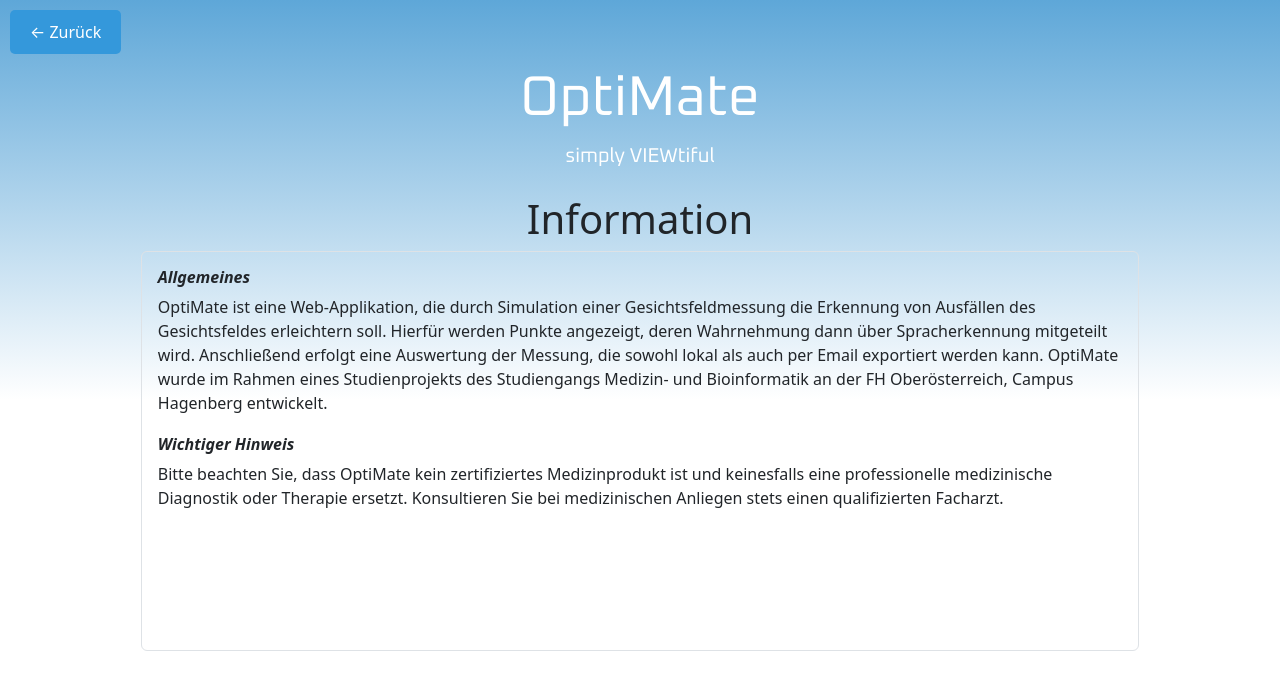
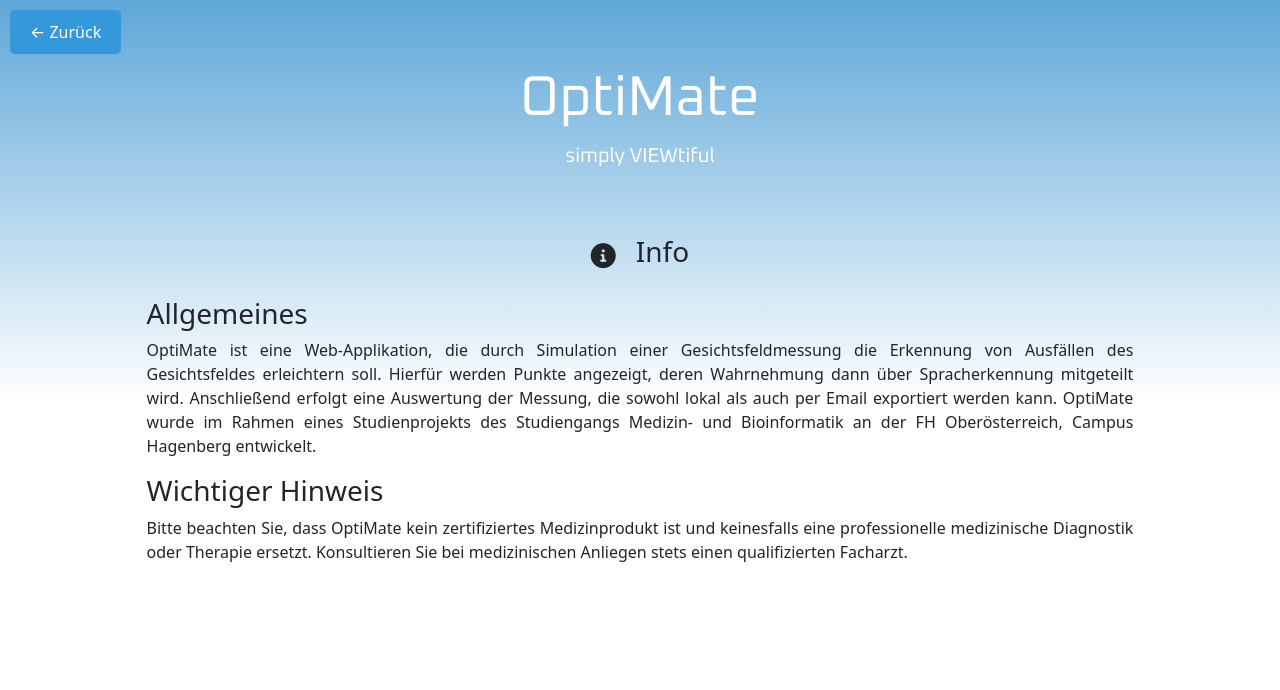
Before and after one commit to coldzeraa/MPR4PTG2, a React (Create React App) app in the folder frontend/: page /info in a window 1280 px wide. Shown: the top 690 px of the page. Built offline with nearby package versions, Linux system fonts and the light colour scheme.

Commit message:
added dynamic loading of info texts

```diff
--- /dev/null
+++ b/frontend/public/infotexts/info_optimate.md
@@ -0,0 +1,5 @@
+### Allgemeines
+OptiMate ist eine Web-Applikation, die durch Simulation einer Gesichtsfeldmessung die Erkennung von Ausfällen des Gesichtsfeldes erleichtern soll. Hierfür werden Punkte angezeigt, deren Wahrnehmung dann über Spracherkennung mitgeteilt wird. Anschließend erfolgt eine Auswertung der Messung, die sowohl lokal als auch per Email exportiert werden kann. OptiMate wurde im Rahmen eines Studienprojekts des Studiengangs Medizin- und Bioinformatik an der FH Oberösterreich, Campus Hagenberg entwickelt.
+
+### Wichtiger Hinweis
+Bitte beachten Sie, dass OptiMate kein zertifiziertes Medizinprodukt ist und keinesfalls eine professionelle medizinische Diagnostik oder Therapie ersetzt. Konsultieren Sie bei medizinischen Anliegen stets einen qualifizierten Facharzt.
--- a/frontend/src/App.css
+++ b/frontend/src/App.css
@@ -370,11 +370,6 @@ button.start-button {
     align-items: center;
 }
 
-.checkbox {
-    margin: 20px;
-    margin-right: 5px;
-}
-
 
 
 @media (min-width: 576px) {
--- a/frontend/src/components/ExaminationInfo.js
+++ b/frontend/src/components/ExaminationInfo.js
@@ -1,9 +1,11 @@
-import React, { useState, useEffect } from "react";
+
+import React, {useState, useEffect} from "react";
 import Sidebar from "./Sidebar";
 import LogoTop from "./LogoTop";
-import { IconMap } from "../data/IconMap";
+import {IconMap} from "../data/IconMap";
 import "./../App.css";
 import { useNavigate } from "react-router-dom";
+import ReactMarkdown from "react-markdown";
 
 const ExaminationTitle = ({ icon, label }) => (
     <span className="title-item-content">
@@ -14,7 +16,8 @@ const ExaminationTitle = ({ icon, label }) => (
 
 function ExaminationInfo() {
     const [setIsSidebarExpanded] = useState(false);
-  const [infoText, setInfoText] = useState("");
+    const [infoText, setInfoText] = useState('');
+    const [infoHtml, setInfoHtml] = useState('');
     const [isChecked, setIsChecked] = useState(false);
 
   const handleSidebarToggle = (isExpanded) => {
@@ -36,15 +39,15 @@ function ExaminationInfo() {
     useEffect(() => {
         const loadText = async () => {
             try {
-        const response = await fetch(`../infotexts/info_${lastSegment}.txt`);
+                const response = await fetch(`/infotexts/info_${lastSegment}.md`);
                 if (!response.ok) {
                     throw new Error("Failed to fetch the text file");
                 }
                 const text = await response.text();
-        setInfoText(text);
+                setInfoHtml(text);
             } catch (error) {
                 console.error("Error loading the text file:", error);
-        setInfoText("Error loading information.");
+                setInfoHtml("Error loading information.");
             }
         };
 
@@ -88,7 +91,7 @@ function ExaminationInfo() {
             element.msRequestFullscreen();
         }
 
-    navigate("/Perimetry");
+        navigate("/perimetry");
     };
 
   return (
@@ -98,24 +101,14 @@ function ExaminationInfo() {
 
             <div
                 style={{
-          transition: "margin-left 0.3s ease",
-          padding: "20px",
+                    transition: 'margin-left 0.3s ease',
+                    padding: '20px',
                 }}
             >
                 <div className="centered-component">
                     <ExaminationTitle icon={icon} label={label} />
-          <h6>Information</h6>
-          <span>{"TODO load text from file here..."}</span>
+                    <ReactMarkdown>{infoHtml}</ReactMarkdown>
                     <div className="d-flex flex-column align-items-center">
-            <label>
-              <input
-                className="checkbox"
-                type="checkbox"
-                checked={isChecked}
-                onChange={handleCheckboxChange}
-              />
-              akzeptieren
-            </label>
                         <button
                             className="btn btn-primary mt-2"
                             disabled={!isChecked}
@@ -127,7 +120,6 @@ function ExaminationInfo() {
                             ➠ Starten
                         </button>
                     </div>
-          <div></div>
                 </div>
             </div>
         </div>
--- a/frontend/src/components/Info.js
+++ b/frontend/src/components/Info.js
@@ -1,10 +1,24 @@
-import { useNavigate } from "react-router-dom";
+import {useNavigate} from "react-router-dom";
 import "./../App.css";
+import { IconMap } from "../data/IconMap";
 import LogoTop from "./LogoTop";
+import React, {useEffect, useState} from "react";
+import ReactMarkdown from "react-markdown";
+
+const InfoTitle = ({ icon, label }) => (
+    <span className="title-item-content">
+        <i className={`${icon} title-icon`}></i>
+        <h3>{label}</h3>
+    </span>
+);
+
 
 function Info() {
-  // Define Back Button
-  function BackButton({ onClick }) {
+    const [infoHtml, setInfoHtml] = useState('');
+    const { icon, label } = IconMap['info'];
+    const infoItem = 'optimate'
+
+    function BackButton({onClick}) {
         return (
             <button className="button back-button" onClick={onClick}>
                 ← Zurück
@@ -15,45 +29,43 @@ function Info() {
     const navigate = useNavigate();
 
     const handleBackClick = () => {
-    // Handle click event for the back button
         navigate("/");
     };
 
+    useEffect(() => {
+        const loadText = async () => {
+            try {
+                const response = await fetch(`/infotexts/info_${infoItem}.md`);
+                if (!response.ok) {
+                    throw new Error("Failed to fetch the text file");
+                }
+                const text = await response.text();
+                setInfoHtml(text);
+            } catch (error) {
+                console.error("Error loading the text file:", error);
+                setInfoHtml("Error loading information.");
+            }
+        };
+
+        loadText();
+    }, []);
+
     return (
-    // Formatting
         <div className="container-fluid p-3 background-all">
-      <LogoTop />
-      {/*Back Button, Logo and Text on Page*/}
-      <BackButton onClick={handleBackClick} />
-      <div className="content">
-        <h1>Information</h1>
-        <div className="scroll-box border rounded p-3 content-left">
-          <h6>
-            <i>
-              <b>Allgemeines</b>
-            </i>
-          </h6>
-          OptiMate ist eine Web-Applikation, die durch Simulation einer
-          Gesichtsfeldmessung die Erkennung von Ausfällen des Gesichtsfeldes
-          erleichtern soll. Hierfür werden Punkte angezeigt, deren Wahrnehmung
-          dann über Spracherkennung mitgeteilt wird. Anschließend erfolgt eine
-          Auswertung der Messung, die sowohl lokal als auch per Email exportiert
-          werden kann. OptiMate wurde im Rahmen eines Studienprojekts des
-          Studiengangs Medizin- und Bioinformatik an der FH Oberösterreich,
-          Campus Hagenberg entwickelt.
-          <h6>
-            <i>
-              <br />
-              <b>Wichtiger Hinweis</b>
-            </i>
-          </h6>
-          Bitte beachten Sie, dass OptiMate kein zertifiziertes Medizinprodukt
-          ist und keinesfalls eine professionelle medizinische Diagnostik oder
-          Therapie ersetzt. Konsultieren Sie bei medizinischen Anliegen stets
-          einen qualifizierten Facharzt.
+            <LogoTop/>
+            <BackButton onClick={handleBackClick}/>
+            <div
+                style={{
+                    transition: 'margin-left 0.3s ease',
+                    padding: '20px',
+                }}
+            >
+                <div className="centered-component">
+                    <InfoTitle icon={icon} label={label}/>
+                    <ReactMarkdown>{infoHtml}</ReactMarkdown>
+                    <div className="d-flex flex-column align-items-center">
                     </div>
-        {/*Login Button*/}
-        <br />
+                </div>
             </div>
         </div>
     );
--- a/frontend/src/components/LogoTop.js
+++ b/frontend/src/components/LogoTop.js
@@ -8,9 +8,6 @@ function LogoTop() {
             <p className="lead">simply VIEWtiful</p>
         </div>
     )
+}
 
-
-
-
-}
 export default LogoTop;
--- a/frontend/src/data/IconMap.js
+++ b/frontend/src/data/IconMap.js
@@ -1,30 +1,37 @@
 export const IconMap = {
-  dashboard: {
+    'dashboard': {
         icon: "fas fa-tachometer-alt",
         label: "Dashboard",
         link: "/dashboard",
         infoTextPath: "",
         nextLink: "",
     },
-  tutorial: {
+    'perimetry': {
         icon: "fas fa-eye",
         label: "Gesichtsfeldmessung",
         link: "/perimetry_info",
         infoTextPath: "",
         nextLink: "/perimetry",
     },
-  ishihara: {
+    'ishihara': {
         icon: "fas fa-eye-dropper",
         label: "Ishihara Test",
         link: "/ishihara_info",
         infoTextPath: "",
         nextLink: "",
     },
-  archive: {
+    'archive': {
         icon: "fas fa-archive",
         label: "Archiv",
         link: "/archive",
         infoText: "",
         nextLinkPath: "",
     },
+    'info': {
+        icon: "fas fa-info-circle",
+        label: "Info",
+        link: "/info",
+        infoText: "",
+        nextLinkPath: "",
+    },
 };
```
Also changed, not shown: frontend/public/infotexts/info_ishihara.md (added, +15 -0 lines), frontend/public/infotexts/info_perimetry.md (added, +34 -0 lines). Lines whose indentation alone changed are shown as unchanged.
